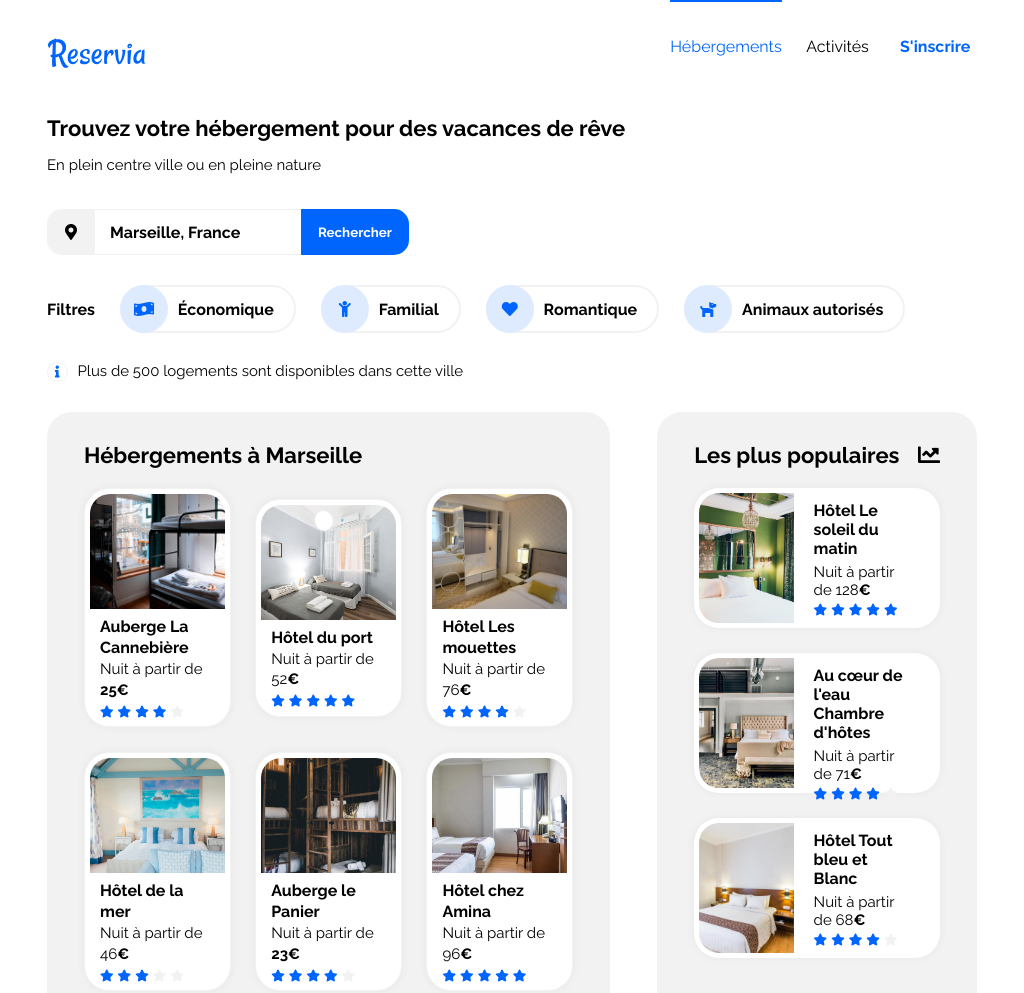
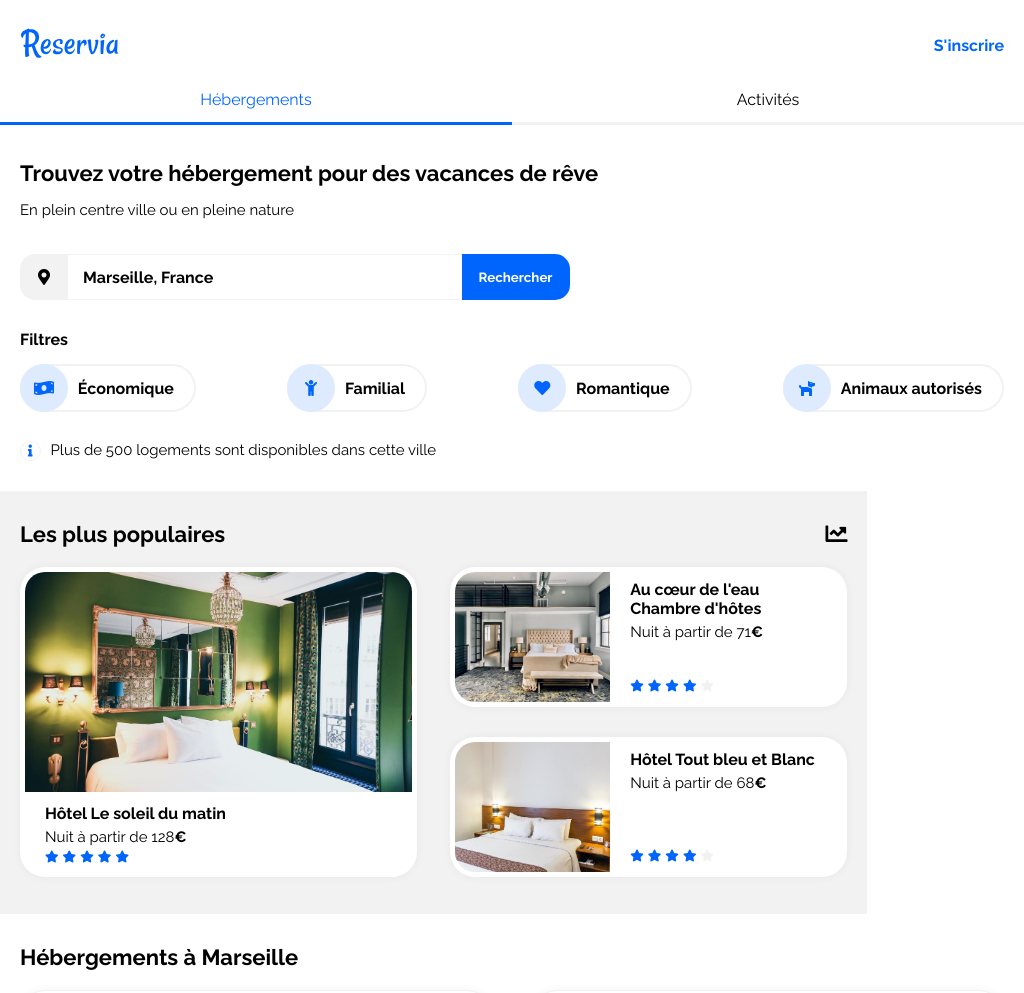
Before and after one commit to loistilma/LoisTilma_2_19062021, a plain HTML site: page index.html in a window 1024 px wide. Shown: the top 993 px of the page. Drawn offline with Linux system fonts and the light colour scheme.

Commit message:
Update ui for tablets

```diff
--- a/styles/cards.css
+++ b/styles/cards.css
@@ -128,12 +128,50 @@ figcaption > p:last-of-type {
 }
 
 /* For tablets: */
-@media only screen and (min-width: 481px) and (max-width: 768px) {
+@media only screen and (min-width: 481px) and (max-width: 1223px) {
+
+    .populars-cards {
+        height: 310px;
+    }
+
+    .populars-cards {
+        display: flex;
+        flex-flow: column wrap;
+        justify-content: space-between;
+        align-content: space-between;
+    }
+
+    .populars-cards a:nth-child(1) .popular-img img {
+        height: 220px;
+    }
+
+    .populars-cards a:nth-child(1) .popular-card {
+        display: flex;
+        align-items: initial;
+        flex-direction: column;
+        height: 300px;
+    }
+
+    .populars-cards a:nth-child(1) .popular-img > img {
+        border-radius: 20px 20px 0 0;
+    }
+
+    .lodgings-cards > a {
+        width: 48%;
+    }
+
+    .populars-cards > a {
+        width: 48%;
+    }
+
+    .activities-cards > a {
+        width: 23%;
+    }
 
 }
 
 /* For desktops: */
-@media only screen and (min-width: 769px) {
+@media only screen and (min-width: 1224px) {
 
     .lodgings-wrap, .populars-wrap, .activities-wrap {
         margin-right: 47px;
--- a/styles/color.css
+++ b/styles/color.css
@@ -38,12 +38,12 @@ button {
 }
 
 /* For tablets: */
-@media only screen and (min-width: 481px) and (max-width: 768px) {
+@media only screen and (min-width: 481px) and (max-width: 1223px) {
 
 }
 
 /* For desktops: */
-@media only screen and (min-width: 769px) {
+@media only screen and (min-width: 1224px) {
 
     .lodgings-wrap {
         background-color: #F2F2F2;
--- a/styles/filters.css
+++ b/styles/filters.css
@@ -51,14 +51,21 @@
 }
 
 /* For tablets: */
-@media only screen and (min-width: 481px) and (max-width: 768px) {
+@media only screen and (min-width: 481px) and (max-width: 1223px) {
 
+    .filters-wrap {
+        justify-content: space-between;
+    }
 
+    .filter-title {
+        flex: 1 1 100%;
+        margin-bottom: 15px;
+    }
 
 }
 
 /* For desktops: */
-@media only screen and (min-width: 769px) {
+@media only screen and (min-width: 1224px) {
 
     .filters-wrap {
         align-items: baseline;
--- a/styles/footer.css
+++ b/styles/footer.css
@@ -17,12 +17,12 @@ footer > ul > li:not(:first-of-type) {
 }
 
 /* For tablets: */
-@media only screen and (min-width: 481px) and (max-width: 768px) {
+@media only screen and (min-width: 481px) and (max-width: 1223px) {
 
 }
 
 /* For desktops: */
-@media only screen and (min-width: 769px) {
+@media only screen and (min-width: 1224px) {
 
     footer {
         display: flex;
--- a/styles/info.css
+++ b/styles/info.css
@@ -26,11 +26,11 @@
 }
 
 /* For tablets: */
-@media only screen and (min-width: 481px) and (max-width: 768px) {
+@media only screen and (min-width: 481px) and (max-width: 1223px) {
 
 }
 
 /* For desktops: */
-@media only screen and (min-width: 769px) {
+@media only screen and (min-width: 1224px) {
 
 }
--- a/styles/main.css
+++ b/styles/main.css
@@ -17,19 +17,19 @@ h1 {
         padding: 0 20px 0 20px;
     }
 
-    .nav-logo, .nav-register {
+}
+
+/* For tablets: */
+@media only screen and (min-width: 481px) and (max-width: 1223px) {
+
+    body > :not(header):not(.sections-wrap) {
         padding: 0 20px 0 20px;
     }
 
 }
 
-/* For tablets: */
-@media only screen and (min-width: 481px) and (max-width: 768px) {
-
-}
-
 /* For desktops: */
-@media only screen and (min-width: 769px) {
+@media only screen and (min-width: 1224px) {
 
     body > :not(.sections-wrap) {
         padding: 0 47px 0 47px;
--- a/styles/navs.css
+++ b/styles/navs.css
@@ -65,14 +65,57 @@
 }
 
 /* For tablets: */
-@media only screen and (min-width: 481px) and (max-width: 768px) {
+@media only screen and (min-width: 481px) and (max-width: 1223px) {
 
+    .nav-logo, .nav-register {
+        padding: 0 20px 0 20px;
+    }
 
+    .nav-active, .nav-inactive {
+        flex: 50%;
+        padding-bottom: 13px;
+    }
+
+    .nav-logo {
+        flex: 1;
+    }
+
+    .nav-register {
+        flex: 1 0 50%;
+    }
+
+    .nav-logo, .nav-register {
+        padding-top: 20px;
+        padding-bottom: 20px;
+    }
+
+    .navs-wrap > li:not(.nav-register) > a {
+        display: inline-flex;
+        justify-content: center;
+    }
+
+    .navs-wrap > li:not(:first-of-type):not(.nav-register):not(.nav-active) {
+        border-style: none none solid none;
+        border-width: 3px;
+        border-color: #F2F2F2;
+    }
+
+    .nav-active {
+        border-style: none none solid none;
+        border-width: 3px;
+        border-color: #0065FC;
+        color: #0065FC;
+    }
+
+    .nav-register > a {
+        display: inline-flex;
+        justify-content: flex-end;
+    }
 
 }
 
 /* For desktops: */
-@media only screen and (min-width: 769px) {
+@media only screen and (min-width: 1224px) {
 
     .navs-wrap {
         align-items: flex-start;
@@ -114,7 +157,7 @@
     }
 
     .nav-register {
-        flex: 0 0 9%;
+        flex: 0 0 8%;
         padding-top: 35px;
     }
 
--- a/styles/search.css
+++ b/styles/search.css
@@ -64,15 +64,10 @@ form > .fa-map-marker-alt {
 }
 
 /* For tablets: */
-@media only screen and (min-width: 481px) and (max-width: 768px) {
-
-}
-
-/* For desktops: */
-@media only screen and (min-width: 769px) {
+@media only screen and (min-width: 481px) and (max-width: 1223px) {
 
     input[type=search] {
-        flex: none;
+        flex: 0 0 40%;
     }
 
     .border-plus {
@@ -94,3 +89,30 @@ form > .fa-map-marker-alt {
     }
 
 }
+
+/* For desktops: */
+@media only screen and (min-width: 1224px) {
+
+    input[type=search] {
+        flex: 0 0 15%;
+    }
+
+    .border-plus {
+        border: none;
+    }
+
+    .border-plus > button > span {
+        display: initial;
+        color: white;
+        font-weight: 700;
+    }
+
+    .border-plus > button > i {
+        display: none;
+    }
+
+    button {
+        border-radius: 0 15px 15px 0;
+    }
+
+}
--- a/styles/sections.css
+++ b/styles/sections.css
@@ -25,12 +25,21 @@ h2 {
 }
 
 /* For tablets: */
-@media only screen and (min-width: 481px) and (max-width: 768px) {
+@media only screen and (min-width: 481px) and (max-width: 1223px) {
+
+    .populars-wrap, .lodgings-wrap, .activities-wrap {
+        padding: 0 20px 0 20px;
+    }
+
+    .sections-wrap {
+        display: flex;
+        flex-wrap: wrap;
+    }
 
 }
 
 /* For desktops: */
-@media only screen and (min-width: 769px) {
+@media only screen and (min-width: 1224px) {
 
     .populars-wrap, .lodgings-wrap {
         padding: 0 37px 0 37px;
@@ -89,4 +98,5 @@ h2 {
     .activities-cards a:nth-child(1) .activity-img, .activities-cards a:nth-child(4) .activity-img {
         height: 390px;
     }
+
 }
```
